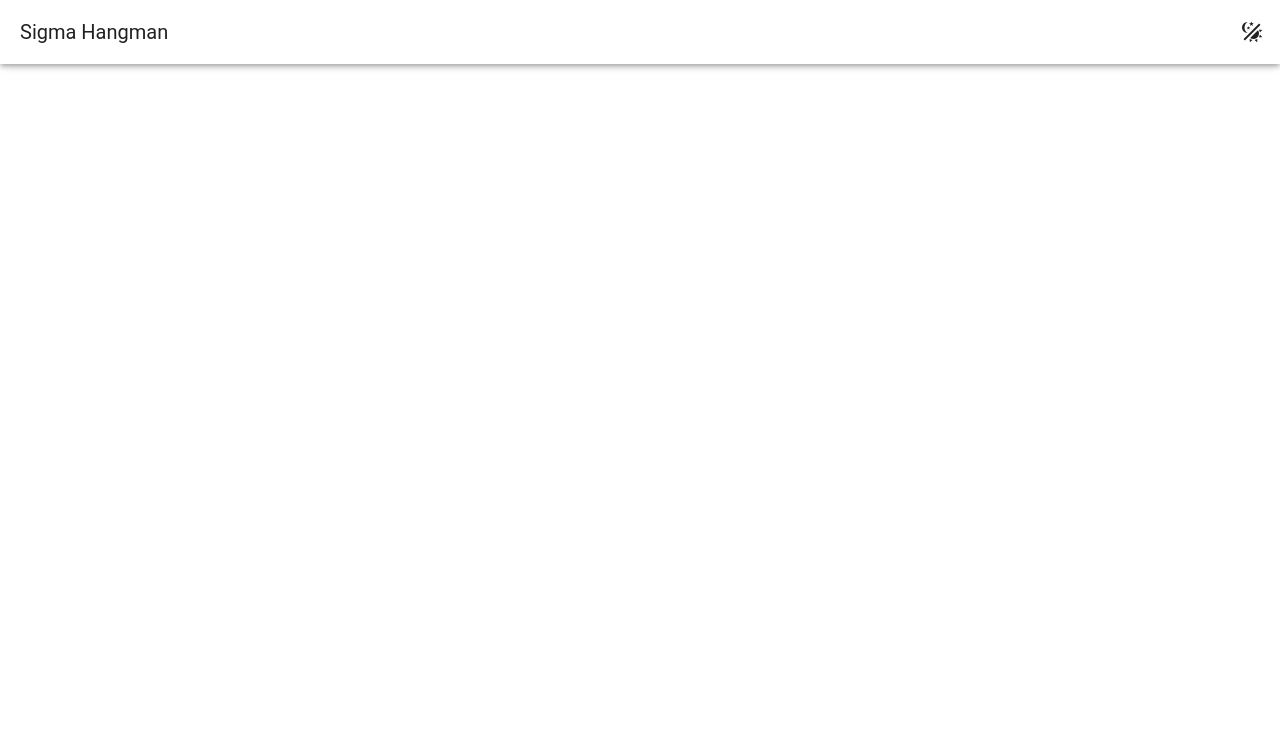
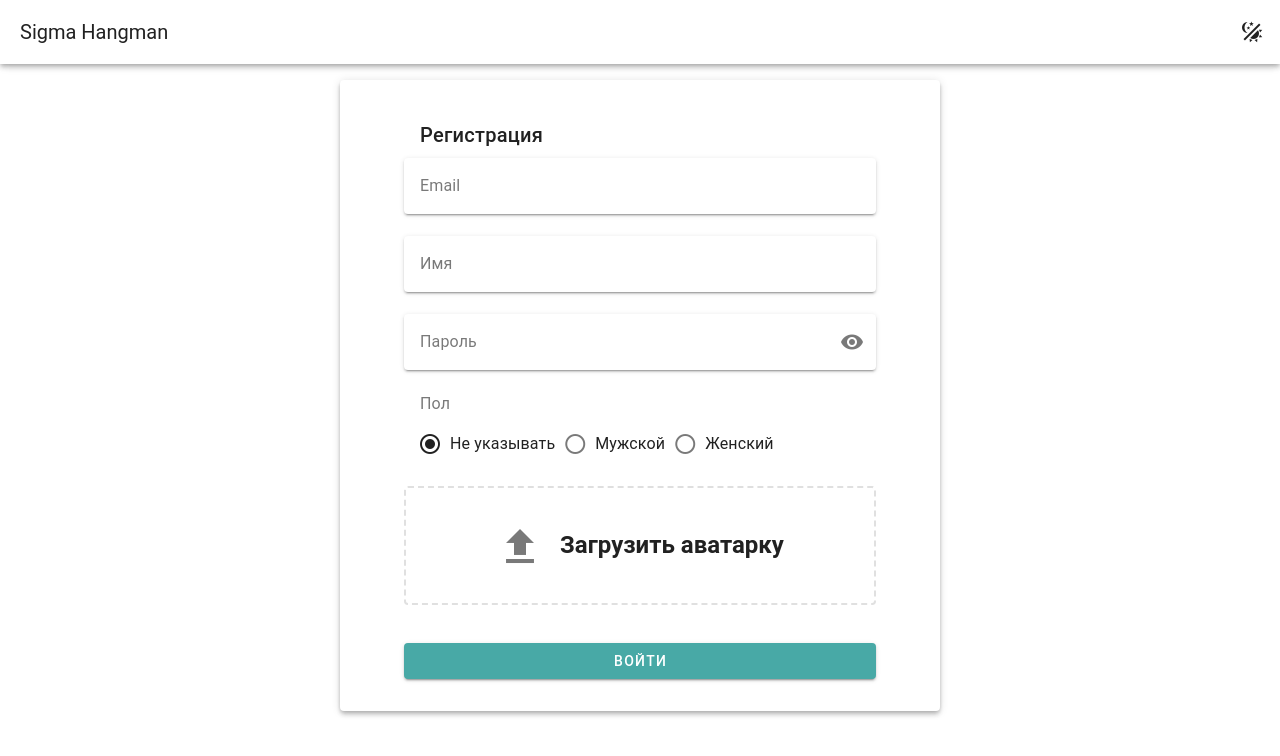
Before and after one commit to Toplivo-Inc/sigma-hangman-client, a Vue app: page /registration in a window 1280 px wide. Before the commit this address had no page. Shown: the top 756 px of the page. Built offline with nearby package versions, Linux system fonts and the light colour scheme; a small style sheet from the web is missing; what @tanstack/vue-query would draw is missing.

Commit message:
feat: rename auth to registration page, remake router, styling registration page

```diff
--- a/src/pages/Auth.vue
+++ b/src/pages/Registration.vue
@@ -39,16 +39,16 @@ const passwordRules = [
 <template>
   <v-container
     class="d-flex align-center justify-center"
-    style="min-height: 100vh"
   >
     <v-sheet width="600" elevation="4" rounded class="px-16 py-8">
       <v-form fast-fail @submit.prevent>
+        <v-card-title>Регистрация</v-card-title>
         <v-text-field
           clearable
           v-model="email"
           :rules="emailRule"
           label="Email"
-          variant="outlined"
+          variant="solo"
           required
         />
 
@@ -57,7 +57,7 @@ const passwordRules = [
           v-model="userName"
           :rules="userNameRule"
           label="Имя"
-          variant="outlined"
+          variant="solo"
           required
         />
 
@@ -69,7 +69,7 @@ const passwordRules = [
           v-model="password"
           :rules="passwordRules"
           label="Пароль"
-          variant="outlined"
+          variant="solo"
           required
         />
 
@@ -85,7 +85,7 @@ const passwordRules = [
 
         <v-file-upload
           clearable
-          density="comfortable"
+          density="compact"
           variant="compact"
           icon="mdi-upload"
           scrim="primary"
@@ -96,7 +96,6 @@ const passwordRules = [
           type="submit"
           block
           class="mt-4"
-          :disabled="!email || !userName || !password"
           color="secondary"
         >
           Войти
--- a/src/plugins/router.ts
+++ b/src/plugins/router.ts
@@ -1,9 +1,9 @@
 import { createRouter, createWebHistory } from "vue-router";
 import App from "@/App.vue";
-import Auth from "@/pages/Auth.vue";
+import Registration from "@/pages/Registration.vue";
 
 const routes = [
-  { path: '/auth', component: Auth },
+  { path: '/registration', component: Registration },
   {
     path: '/',
     component: App,
```
